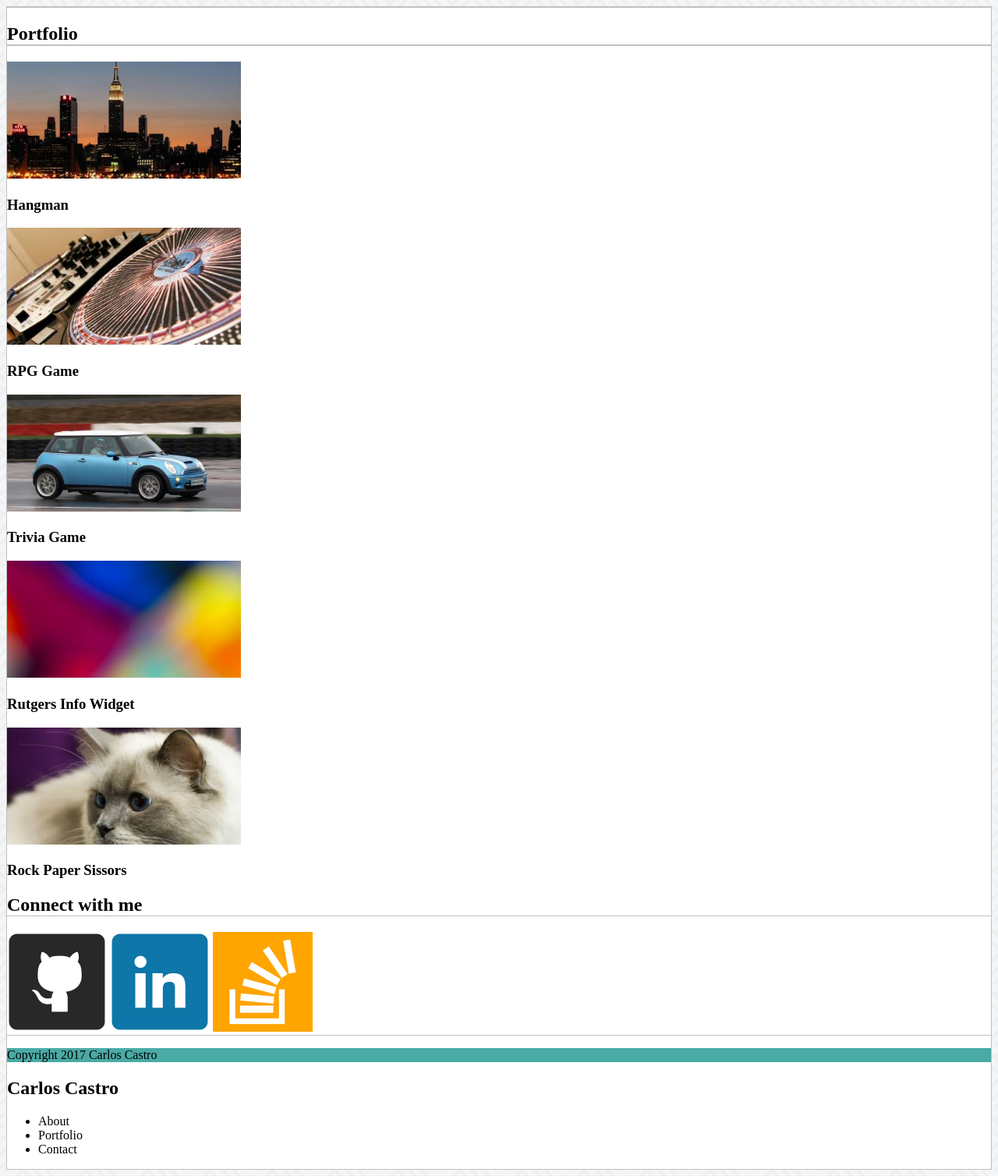
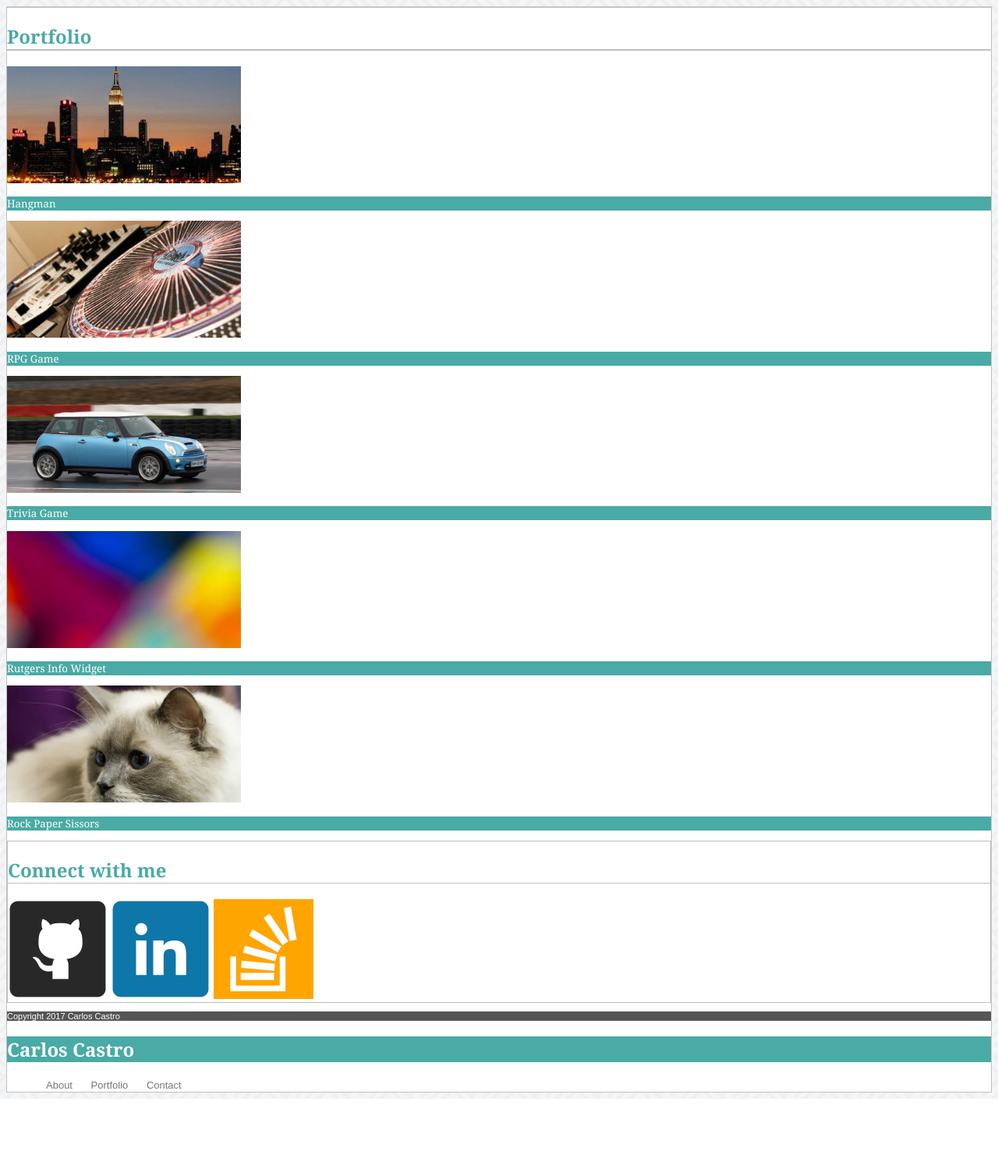
Before and after one commit to Karl74/Basic-Portfolio, a PHP site: page /portfolio.html in a window 1280 px wide. Shown: the whole page at 78% size. After the commit the page ends 1409 px from the top, so only its background shows below. Run offline with PHP 8.4, Linux system fonts and the light colour scheme.

Commit message:
Fonts and colors defined

```diff
--- a/assets/css/style.css
+++ b/assets/css/style.css
@@ -1,10 +1,11 @@
 body {
 	background-image: url(../images/sayagata-400px.png);
+
 }
 
 #whiteBar {
-	background-color:white;
-	border-bottom: 1px solid #c0c0c0;
+	background-color:#ffffff;
+	border-bottom: 1px solid #cccccc;
 
 }
 
@@ -19,7 +20,7 @@ body {
 
 }
 
-#largeHding {
+#largeHeding {
 	border-bottom: 2px solid #c0c0c0;
 
 }
@@ -30,28 +31,41 @@ body {
 }
 
 p {
-
+	font-family: 'Arial', 'Helvetica Neue', Helvetica, sans-serif;
+	color:#777777;
 }
 h1 {
+	font-family: 'Georgia', Times, Times New Roman, serif;
+	color: #4aaaa5;
+}
+
+/* h2 is only on contact.html without id */
+h2 {
+	font-family: 'Arial', 'Helvetica Neue', Helvetica, sans-serif;
 
 }
 
-/* h2 is only on contact.html */
-h2 {
-
+h3 {
+	font-family: 'Georgia', Times, Times New Roman, serif;
+	color: #ffffff;
+	font-size: smaller;
+	font-weight: lighter;
 
 }
 
 
 #mediasection {
 	background-color:white;
-	border-bottom: 1px solid #c0c0c0;
+	border: 1px solid #c0c0c0;
+
 
 }
 
 
 #connect {
 	border-bottom: 1px solid #c0c0c0;
+	font-family: 'Georgia', Times, Times New Roman, serif;
+	color: #4aaaa5;
 
 
 }
@@ -67,15 +81,25 @@ h2 {
 
 
 #graybar{
-	background-color:#4aaaa5;
+	background-color:#555555;
+
 
 }
 
 #copyright {
+	color: #ffffff;
+	font-size: 11px;
 
 }
 
 #logo {
+
+
+}
+
+.logo {
+	background-color:#4aaaa5;
+	color: #ffffff;
 
 }
 
@@ -85,10 +109,18 @@ nav {
 }
 
 ul {
+	margin:0px;
+	list-style-type: none;
+
 
 }
 
 li {
+	font-family: 'Arial', 'Helvetica Neue', Helvetica, sans-serif;
+	color:#777777;
+	font-size: 13px;
+	display: inline;
+	padding: 0px 10px 0px 10px;
 
 }
 
@@ -123,25 +155,31 @@ li {
 
 /* Portfolio pictures labels */
 #hangBar {
+	background-color:#4aaaa5;
+
 
 }
 
 
 #rprgBar {
+	background-color:#4aaaa5;
 
 }
 
 
 #triviaBar {
+	background-color:#4aaaa5;
 
 }
 
 
 #rutgersBar {
+	background-color:#4aaaa5;
 
 }
 
 
 #prsBar {
+	background-color:#4aaaa5;
 
 }
--- a/contact.html
+++ b/contact.html
@@ -13,7 +13,7 @@
 	<div id="maincont">
 
 			<section id=mainsection>
-					<h1 id="largeHding">Contact</h1>
+					<h1 id="largeHeding">Contact</h1>
 
 					<h2> Name </h2>
 						<input type="text" name="full name">
@@ -43,12 +43,12 @@
 	<div id="tealbar"> </div>
 
 	<div id=graybar>
-		<p> Copyright 2017 Carlos Castro </p>
+		<p id="copyright"> Copyright 2017 Carlos Castro </p>
 	</div>
 
 
 	<div id="logo">
-		<h1> Carlos Castro </h1>
+		<h1 class="logo"> Carlos Castro </h1>
 
 	</div>
 
--- a/index.html
+++ b/index.html
@@ -13,7 +13,7 @@
 	<div id="maincont">
 
 			<section id=mainsection>
-					<h1 id="largeHding">About Me</h1>
+					<h1 id="largeHeding">About Me</h1>
 
 					<img src="assets/images/mypicture.jpg" alt="Carlos Castro profile picture" id="mypicture">
 
@@ -46,7 +46,7 @@
 
 
 	<div id="logo">
-		<h1> Carlos Castro </h1>
+		<h1 class="logo"> Carlos Castro </h1>
 
 	</div>
 
--- a/portfolio.html
+++ b/portfolio.html
@@ -13,7 +13,7 @@
 	<div id="maincont">
 
 			<section id=mainsection>
-					<h1 id="largeHding">Portfolio</h1>
+					<h1 id="largeHeding">Portfolio</h1>
 
 					<img id="hangPict" src="assets/images/hang.jpg" height="150px" width="300px" alt="The Hangman game">
 					<h3 id="hangBar" class="projects"> Hangman </h3>
@@ -53,12 +53,12 @@
 	<div id="tealbar"> </div>
 
 	<div id=graybar>
-		<p> Copyright 2017 Carlos Castro </p>
+		<p id="copyright"> Copyright 2017 Carlos Castro </p>
 	</div>
 
 
 	<div id="logo">
-		<h1> Carlos Castro </h1>
+		<h1 class="logo"> Carlos Castro </h1>
 
 	</div>
 
```
